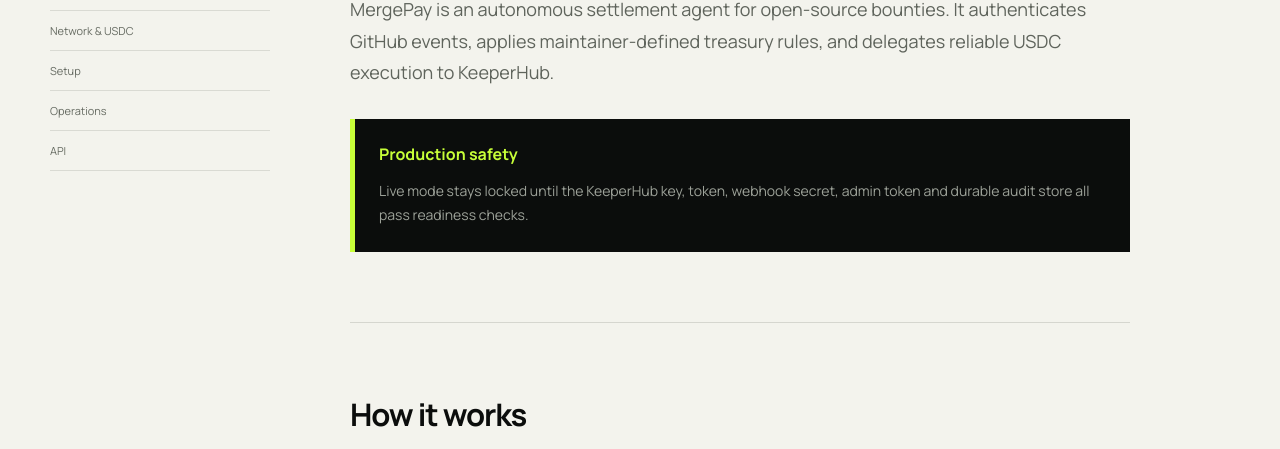
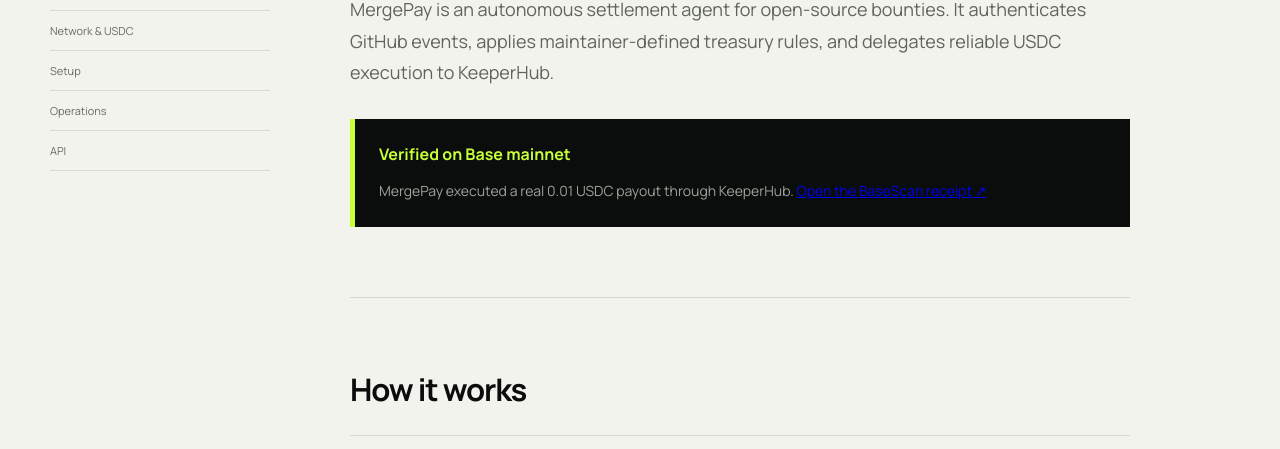
Before and after one commit to 0xNexuz/MergePay, a website: page public/docs.html in a window 1280 px wide. Shown: the part 332-781 px from the top of the page. Drawn offline with nearby package versions, Linux system fonts and the light colour scheme.

Commit message:
Document verified Base mainnet payout

```diff
--- a/public/docs.html
+++ b/public/docs.html
@@ -2,7 +2,7 @@
 <html lang="en"><head><meta charset="UTF-8"><meta name="viewport" content="width=device-width,initial-scale=1"><meta name="theme-color" content="#0b0d0c"><meta name="description" content="MergePay product, integration and operations documentation"><title>MergePay Docs</title><link rel="preconnect" href="https://fonts.googleapis.com"><link rel="preconnect" href="https://fonts.gstatic.com" crossorigin><link href="https://fonts.googleapis.com/css2?family=DM+Mono:wght@400;500&family=Manrope:wght@400;500;600;700;800&display=swap" rel="stylesheet"><link rel="stylesheet" href="/styles.css"><link rel="stylesheet" href="/docs.css"></head>
 <body class="docs-body"><header class="docs-top"><div class="shell"><a class="brand" href="/"><span class="brand-mark"><i></i><i></i><i></i></span><span>MergePay</span></a><span>DOCUMENTATION</span><a href="/">Back to app →</a></div></header>
 <div class="shell docs-layout"><aside><a href="#overview">Overview</a><a href="#flow">How it works</a><a href="#policy">Payout policy</a><a href="#security">Security</a><a href="#keeperhub">KeeperHub integration</a><a href="#network">Network & USDC</a><a href="#setup">Setup</a><a href="#operations">Operations</a><a href="#api">API</a></aside><main>
-<section id="overview"><span class="docs-kicker">MERGEPAY DOCS</span><h1>From merged code to an auditable onchain payout.</h1><p class="lead">MergePay is an autonomous settlement agent for open-source bounties. It authenticates GitHub events, applies maintainer-defined treasury rules, and delegates reliable USDC execution to KeeperHub.</p><div class="docs-callout"><b>Production safety</b><p>Live mode stays locked until the KeeperHub key, token, webhook secret, admin token and durable audit store all pass readiness checks.</p></div></section>
+<section id="overview"><span class="docs-kicker">MERGEPAY DOCS</span><h1>From merged code to an auditable onchain payout.</h1><p class="lead">MergePay is an autonomous settlement agent for open-source bounties. It authenticates GitHub events, applies maintainer-defined treasury rules, and delegates reliable USDC execution to KeeperHub.</p><div class="docs-callout"><b>Verified on Base mainnet</b><p>MergePay executed a real 0.01 USDC payout through KeeperHub. <a href="https://basescan.org/tx/0xd97f72f6a284c4f51d866ce22e18ef6f6bcb713b910bc78c40eddb8c3a3000d0" target="_blank" rel="noreferrer">Open the BaseScan receipt ↗</a></p></div></section>
 <section id="flow"><h2>How it works</h2><ol><li><b>Maintainer authorizes</b><span>Add <code>bounty-approved</code> and a label such as <code>bounty-usdc:25</code>.</span></li><li><b>Contributor identifies the recipient</b><span>Add <code>mergepay-recipient: 0x...</code> to the pull-request description.</span></li><li><b>GitHub proves the merge</b><span>A signed pull-request webhook reaches MergePay.</span></li><li><b>MergePay decides</b><span>Signature, repository, labels, address, ceiling and replay rules are checked.</span></li><li><b>KeeperHub executes</b><span>The transfer is simulated, submitted idempotently and checked for a confirmed hash.</span></li><li><b>MergePay records proof</b><span>The decision and explorer receipt appear in the audit panel.</span></li></ol></section>
 <section id="policy"><h2>Payout policy</h2><p>The contributor controls only the recipient address. The maintainer controls authorization and amount through GitHub labels. MergePay also enforces an allowlisted repository and global USD ceiling.</p><pre>bounty-approved
 bounty-usdc:25
```
Also changed, not shown: README.md.
